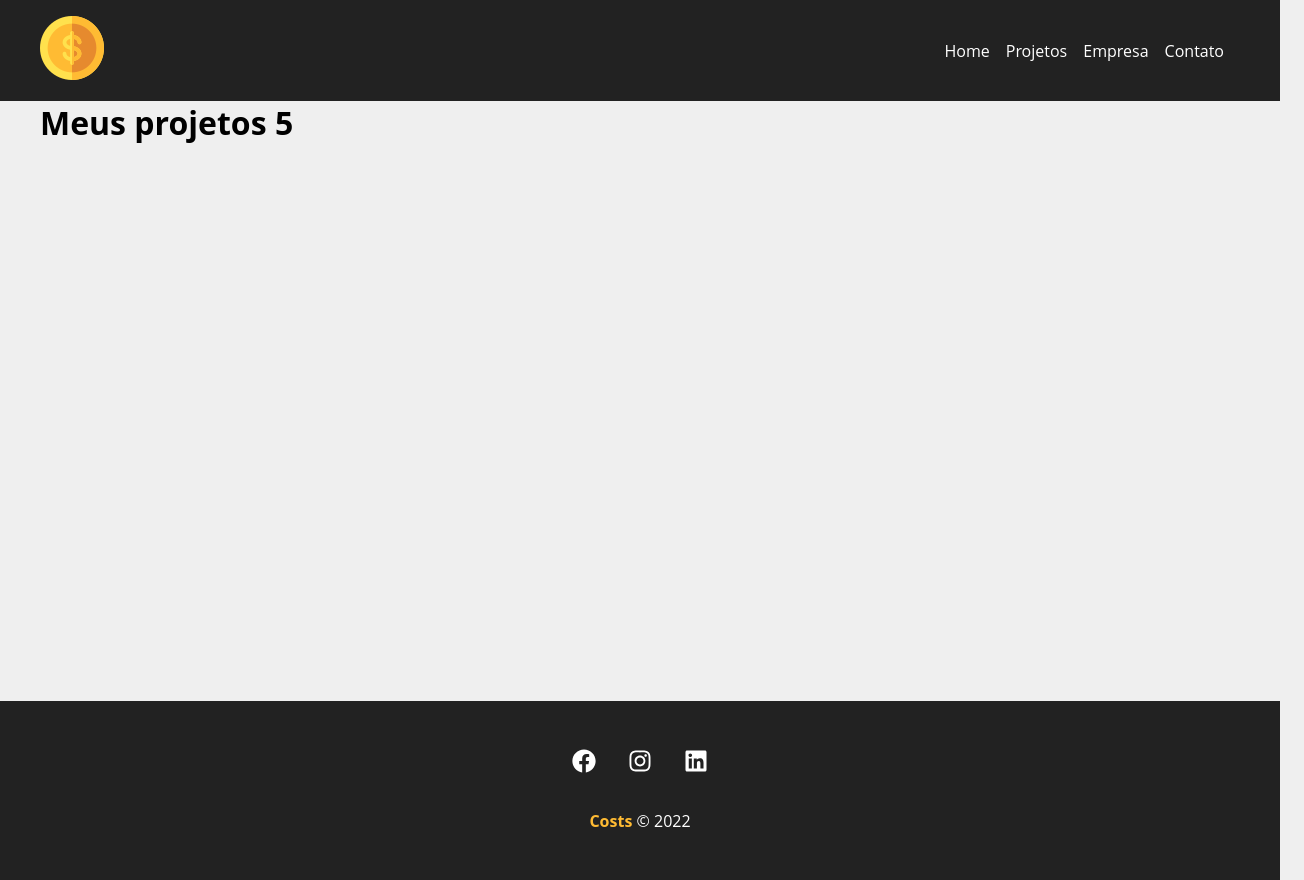
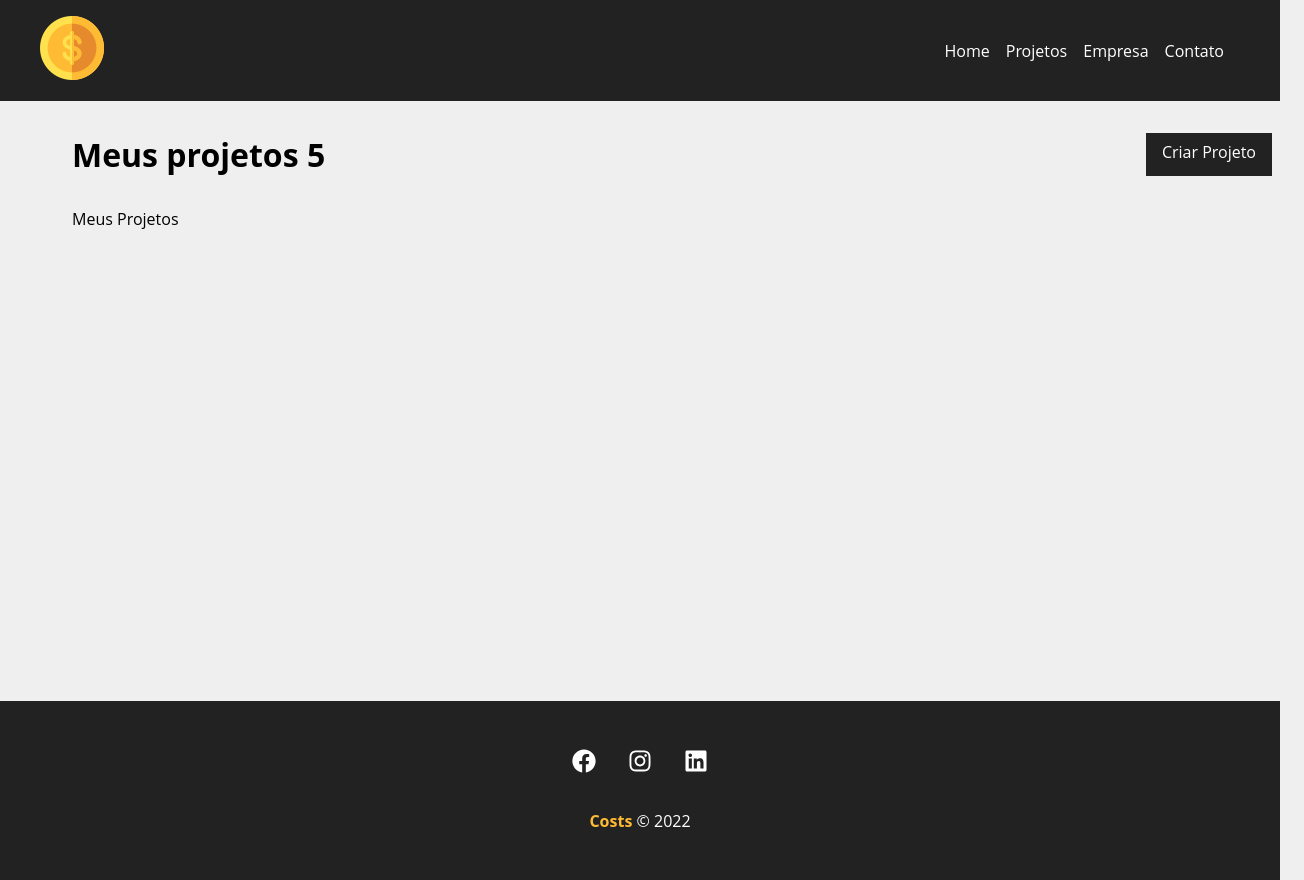
Before and after one commit to Deyvid-Kasteh/Projeto-Costs-em-React, a React (Create React App) app: page /projects in a window 1280 px wide. Shown: the whole page, 1304 px wide, since content can reach past the window. Built offline with nearby package versions, Linux system fonts and the light colour scheme; the HTML template or start-up script is replaced by a standard one.

Commit message:
melhorando dashboard

```diff
--- a/src/components/pages/projects.js
+++ b/src/components/pages/projects.js
@@ -1,6 +1,8 @@
 import { useLocation } from "react-router-dom";
-
+import styles from "./projects.module.css"
 import Message from "../layout/Message";
+import Container from "../layout/Container";
+import LinkButton from "../layout/LinkButton";
 
 function Projects() {
 
@@ -12,9 +14,16 @@
 
 
   return (
-    <div>
-      <h1>Meus projetos 5</h1>
+    <div className={styles.project_container} >
+      <div className={styles.title_container}>
+        <h1>Meus projetos 5</h1>
+        <LinkButton to="/newproject" text="Criar Projeto" />
+      </div>
+
       {message && <Message type="success" msg={message} />}
+      <Container customClass="start">
+        <p>Meus Projetos</p>
+      </Container>
     </div>
   );
 }
--- /dev/null
+++ b/src/components/pages/projects.module.css
@@ -0,0 +1,10 @@
+.project_container {
+    padding: 2em;
+}
+
+.title_container {
+    display: flex;
+    justify-content: space-between;
+    margin-bottom: 2em;
+
+}
```
